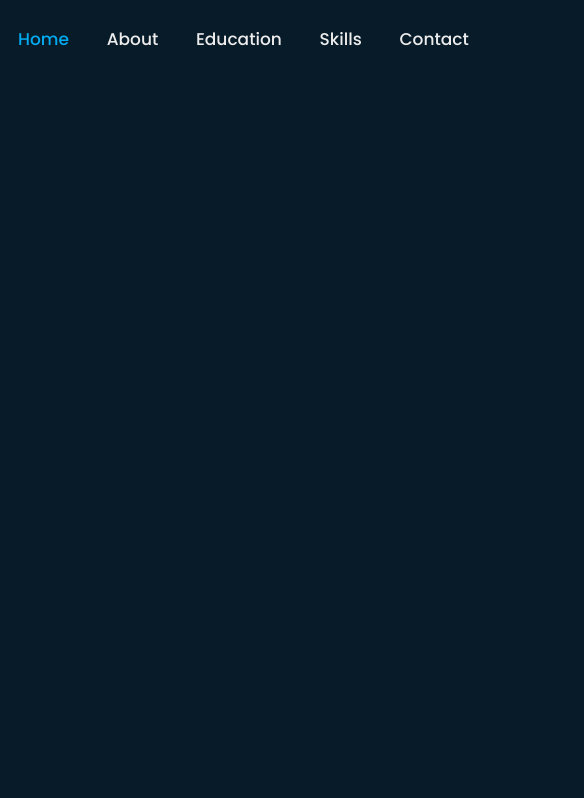
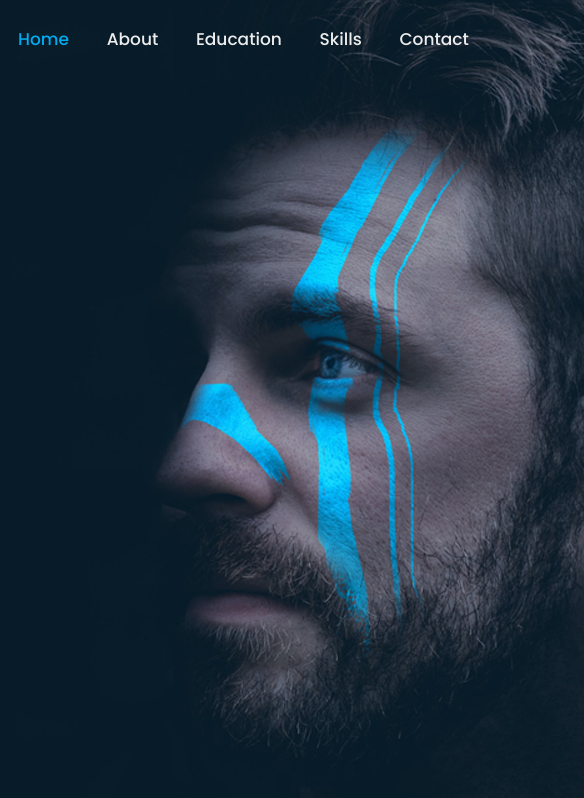
Before and after one commit to dsolutiontechBZ/resume, a plain HTML site: page index.html in a window 1280 px wide. Shown: the full height of the page, 696-1280 px from the left. Drawn offline with nearby package versions, Linux system fonts and the light colour scheme.

Commit message:
Update style.css

```diff
--- a/css/style.css
+++ b/css/style.css
@@ -80,7 +80,7 @@ section {
     display: flex; /* Display setting for flex layout */
     align-items: center; /* Align items in the center */
     padding: 0 9%; /* Padding values for the home class */
-    background: URL("./images/home.jpg") no-repeat center;
+    background: URL("../images/home.jpg") no-repeat center;
 }
 
 .home-content {
```
